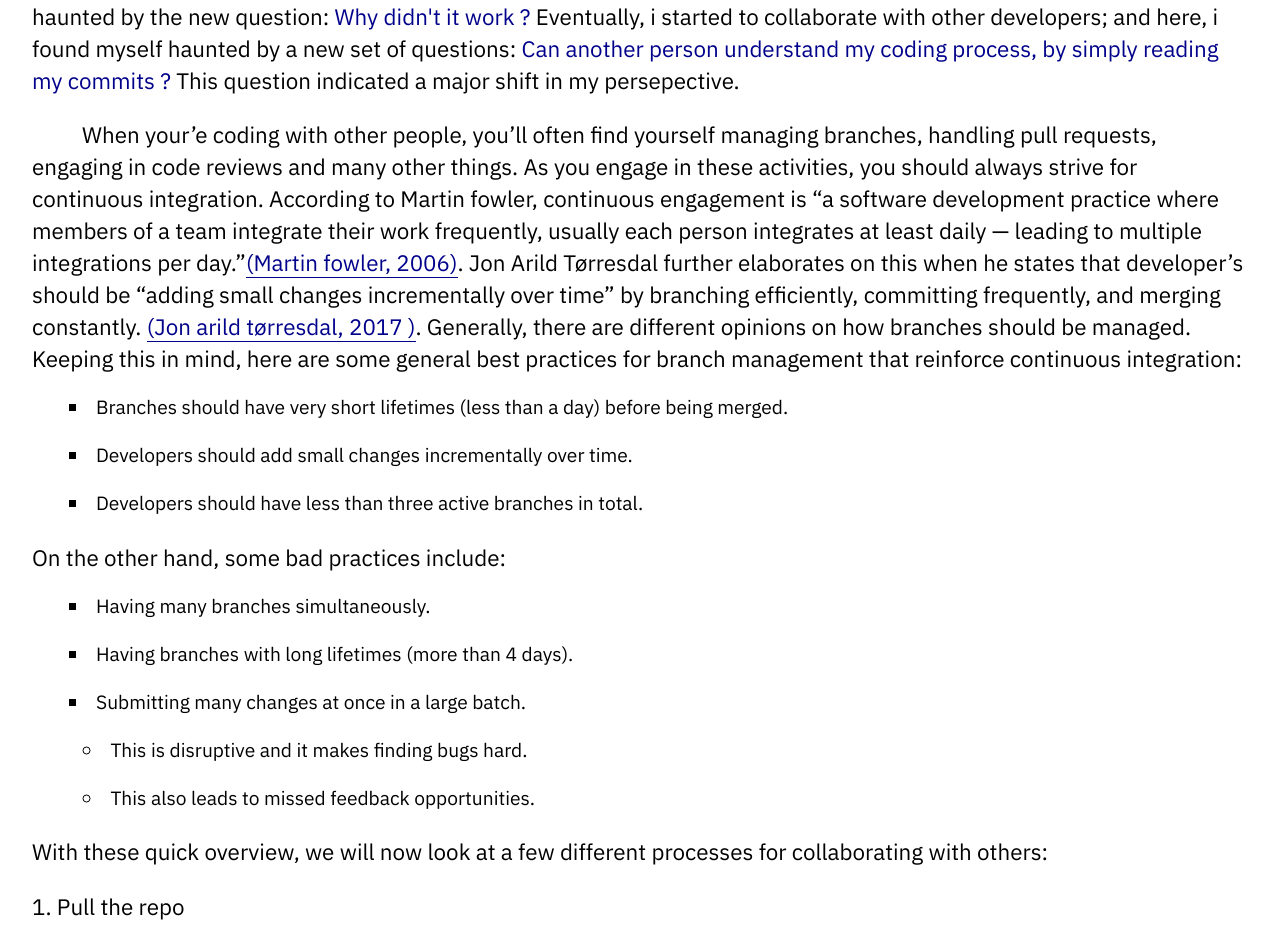
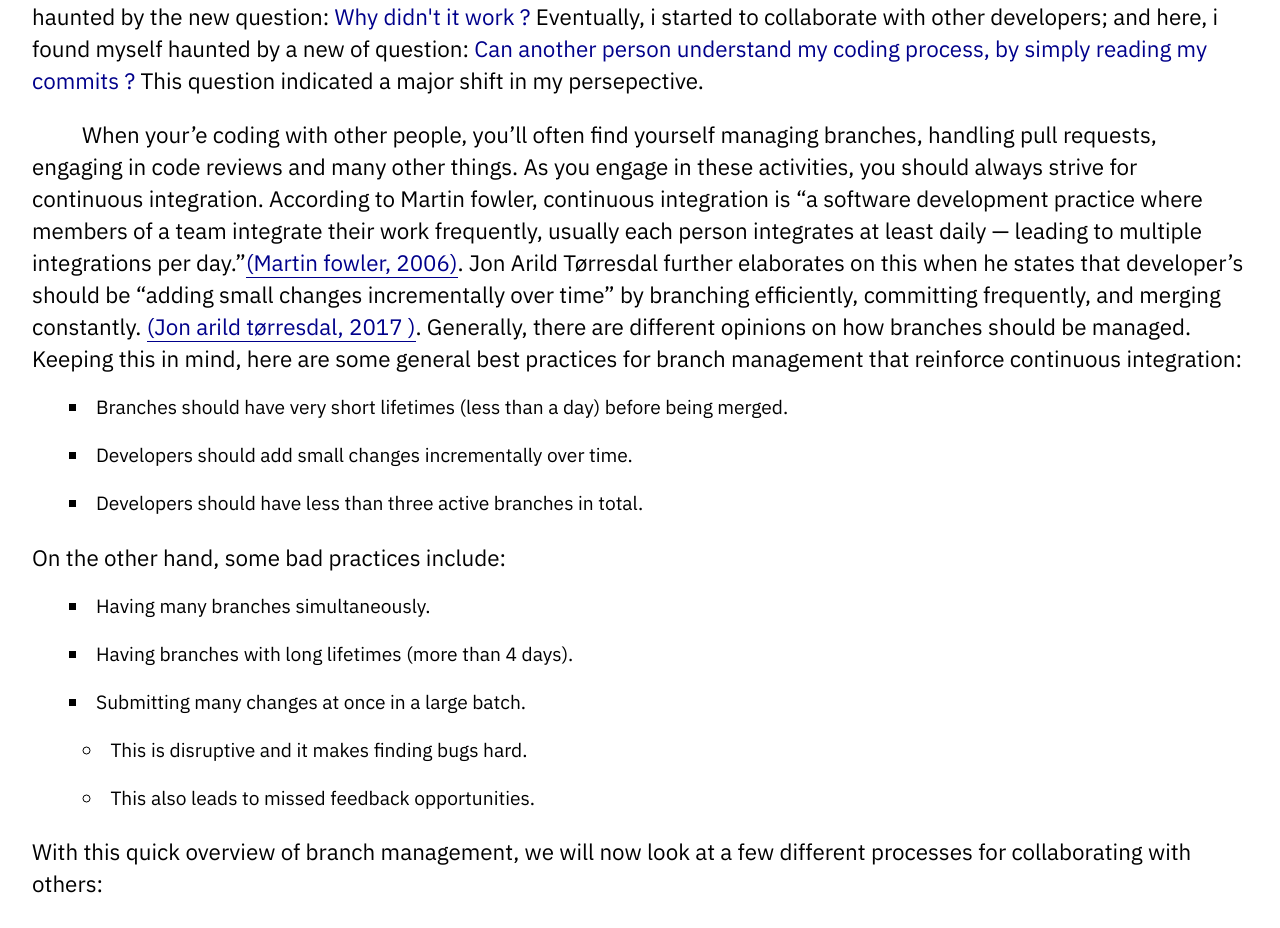
Before and after one commit to Elir-Mahad/notes, a Next.js app: page /coding-with-other-people in a window 1280 px wide. Shown: the part 270-1198 px from the top of the page. Built offline with nearby package versions, Linux system fonts and the light colour scheme.

Commit message:
content(collab): fix grammar mistakes

```diff
--- a/pages/coding-with-other-people.js
+++ b/pages/coding-with-other-people.js
@@ -49,7 +49,7 @@ function Collab() {
           found myself haunted by the new question:{" "}
           <span style={{ color: "darkblue" }}>Why didn't it work ? </span>
           Eventually, i started to collaborate with other developers; and here,
-          i found myself haunted by a new set of questions:{" "}
+          i found myself haunted by a new of question:{" "}
           <span style={{ color: "darkblue" }}>
             Can another person understand my coding process, by simply reading
             my commits ?
@@ -61,7 +61,7 @@ function Collab() {
           managing branches, handling pull requests, engaging in code reviews
           and many other things. As you engage in these activities, you should
           always strive for continuous integration. According to Martin fowler,
-          continuous engagement is “a software development practice where
+          continuous integration is “a software development practice where
           members of a team integrate their work frequently, usually each person
           integrates at least daily — leading to multiple integrations per day.”
           <UrlLink href="http://martinfowler.com/articles/continuousIntegration.html">
@@ -105,8 +105,8 @@ function Collab() {
         <LitemTwo> This also leads to missed feedback opportunities.</LitemTwo>
 
         <Sentence>
-          With these quick overview, we will now look at a few different
-          processes for collaborating with others:{" "}
+          With this quick overview of branch management, we will now look at a
+          few different processes for collaborating with others:{" "}
         </Sentence>
         {/*  */}
         <Sentence>1. Pull the repo</Sentence>
```
